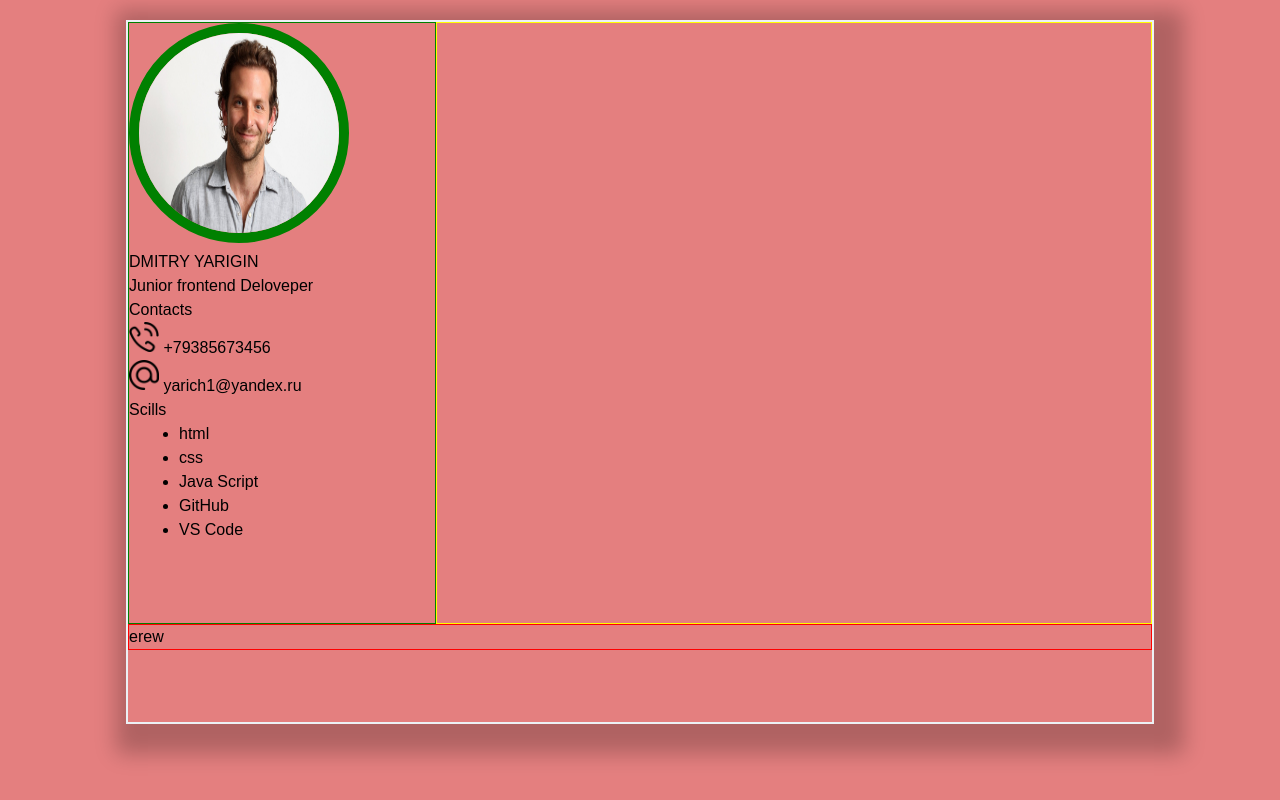
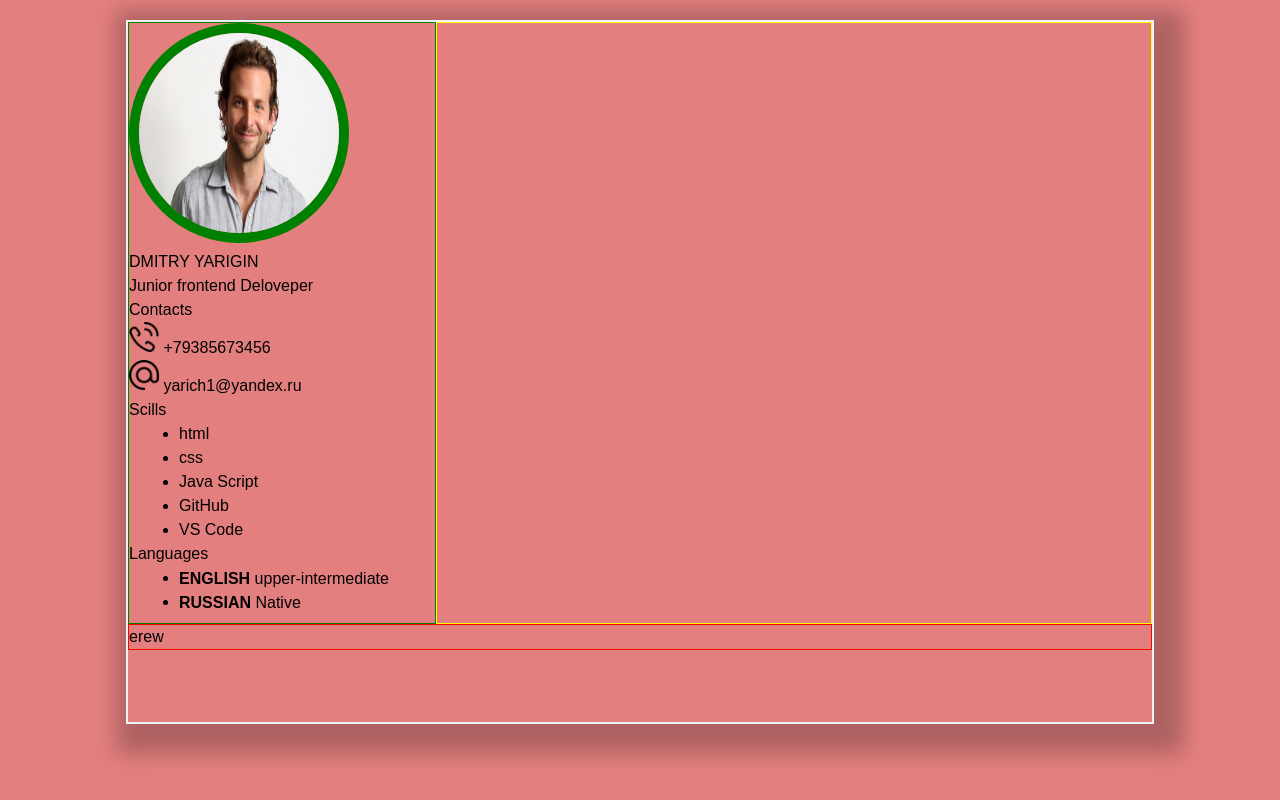
Before and after one commit to DmitryYarigin/rsschool-cv2.0, a plain HTML site: page index.html in a window 1280 px wide. Drawn offline with Linux system fonts and the light colour scheme.

Commit message:
realization right colimn

```diff
--- a/index.html
+++ b/index.html
@@ -40,11 +40,26 @@
                                 <li>GitHub</li>
                                 <li>VS Code</li>
                             </ul>
+                            <h3>Languages</h3>
+                            <ul>
+                                <li>
+                                    <p class="languageName">English</p>
+                                    <p>upper-intermediate</p>
+                                </li>
+                                <li>
+                                    <p class="languageName">Russian</p>
+                                    <p>Native</p>
+
+                                </li>
+                            </ul>
                         </section>
                     </section>
                 </main>
+
             </div>
-            <div class="rightColumn"></div>
+            <aside class="rightColumn">
+
+            </aside>
         </div>
         <div class="footer">erew</div>
     </div>
--- a/style.css
+++ b/style.css
@@ -60,3 +60,8 @@ main :not(.contacts) ul{
   display: inline;
   vertical-align: middle;
 }
+
+.languageName {
+  font-weight: 700;
+  text-transform: uppercase;
+}
```
